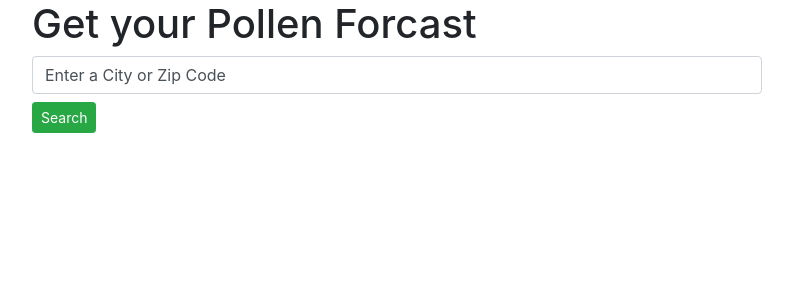
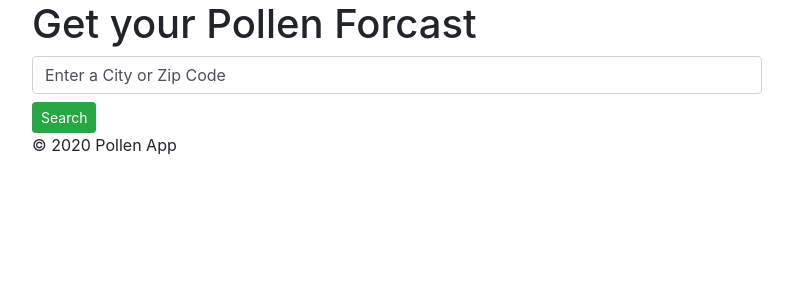
Before and after one commit to Tmstone/Pollen, a Flask app: page / in a window 1280 px wide. Shown: the part 42-342 px from the top of the page, without its empty margins (53-846 px from the left). Run offline with Flask 2, Linux system fonts and the light colour scheme; some libraries are stand-ins or nearby versions.

Commit message:
add legal to index

```diff
--- a/templates/index.html
+++ b/templates/index.html
@@ -83,6 +83,9 @@
                          </div>
                     </div>
                </div>
+               <div class="footer">
+                    <P>&copy; 2020 Pollen App</P>
+               </div>
           </div>
      </body>
 </html>
```
